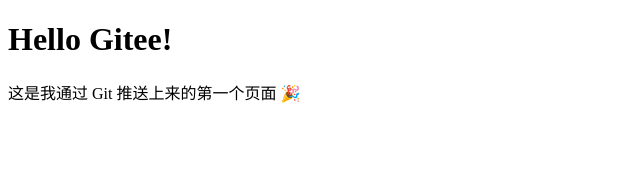
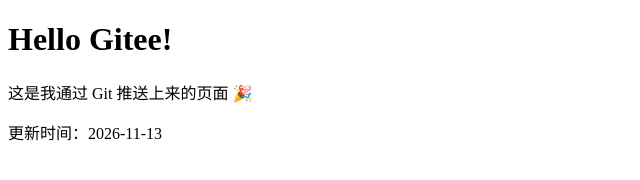
Before and after one commit to ZhangJiaXu2007/git-test, a plain HTML site: page index.html in a window 1280 px wide. Shown: the whole page, without its empty margins (0-640 px from the left). Drawn offline with Linux system fonts and the light colour scheme.

Commit message:
更新 index.html 页面

```diff
--- a/index.html
+++ b/index.html
@@ -2,10 +2,11 @@
 <html lang="zh-CN">
 <head>
     <meta charset="UTF-8">
-    <title>我的第一个 Git 页面</title>
+    <title>我的 Git 练习页面</title>
 </head>
 <body>
     <h1>Hello Gitee!</h1>
-    <p>这是我通过 Git 推送上来的第一个页面 🎉</p>
+    <p>这是我通过 Git 推送上来的页面 🎉</p>
+    <p>更新时间：2026-11-13</p>
 </body>
 </html>
```
